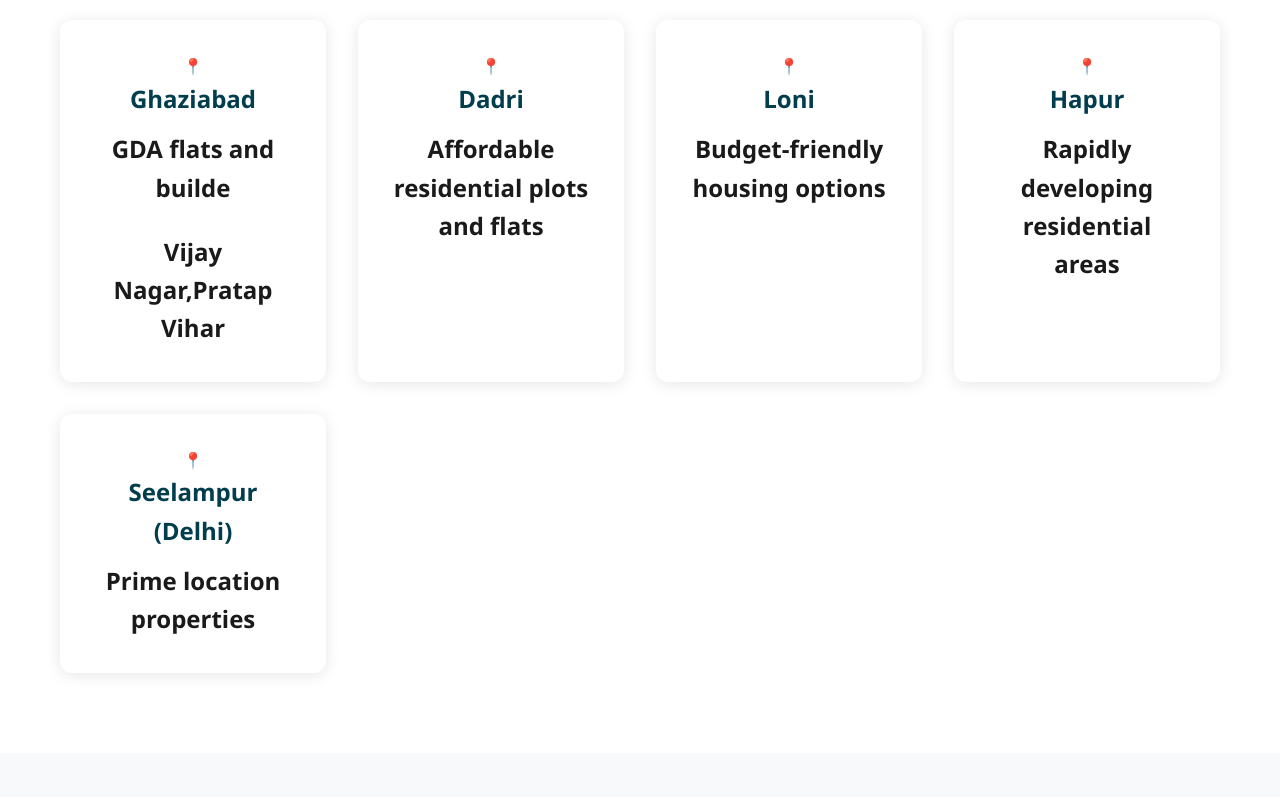
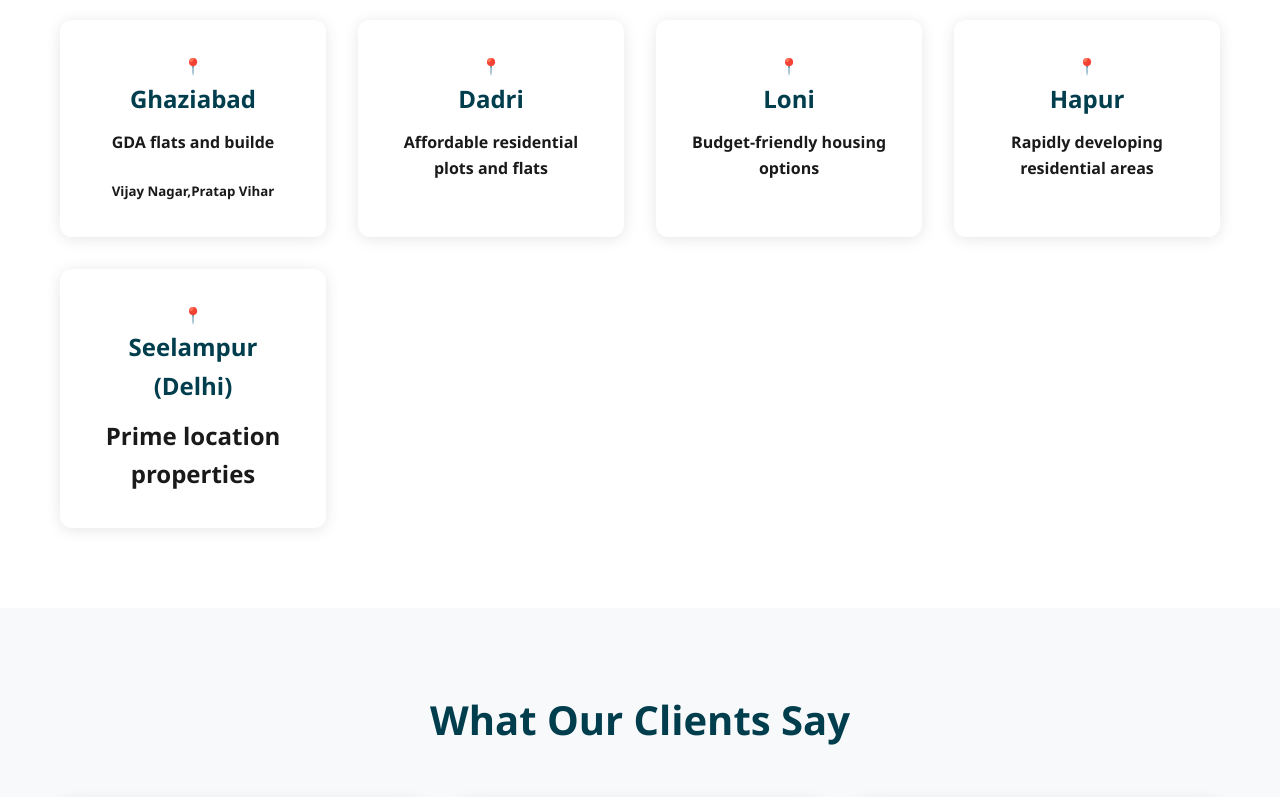
Before and after one commit to codewithakash-09/real-estate, a website: page frontend/index.html in a window 1280 px wide. Shown: the part 4480-5277 px from the top of the page. Drawn offline with nearby package versions, Linux system fonts and the light colour scheme; no server answers.

Commit message:
Change headings from h2 to h4 for location cards

```diff
--- a/frontend/index.html
+++ b/frontend/index.html
@@ -238,26 +238,26 @@
                 <div class="location-card">
                     <span class="location-icon">📍</span>
                     <h3>Ghaziabad</h3>
-                    <h2>GDA flats and builde</h2><br>
-                    <h1>Vijay Nagar,Pratap Vihar</h1>
+                    <h4>GDA flats and builde</h4><br>
+                    <h5>Vijay Nagar,Pratap Vihar</h5>
                 </div>
 
                 <div class="location-card">
                     <span class="location-icon">📍</span>
                     <h3>Dadri</h3>
-                    <h2>Affordable residential plots and flats</h2>
+                    <h4>Affordable residential plots and flats</h4>
                 </div>
 
                 <div class="location-card">
                     <span class="location-icon">📍</span>
                     <h3>Loni</h3>
-                    <h2>Budget-friendly housing options</h2>
+                    <h4>Budget-friendly housing options</h4>
                 </div>
 
                 <div class="location-card">
                     <span class="location-icon">📍</span>
                     <h3>Hapur</h3>
-                    <h2>Rapidly developing residential areas</h2>
+                    <h4>Rapidly developing residential areas</h4>
                 </div>
 
                 <div class="location-card">
```
